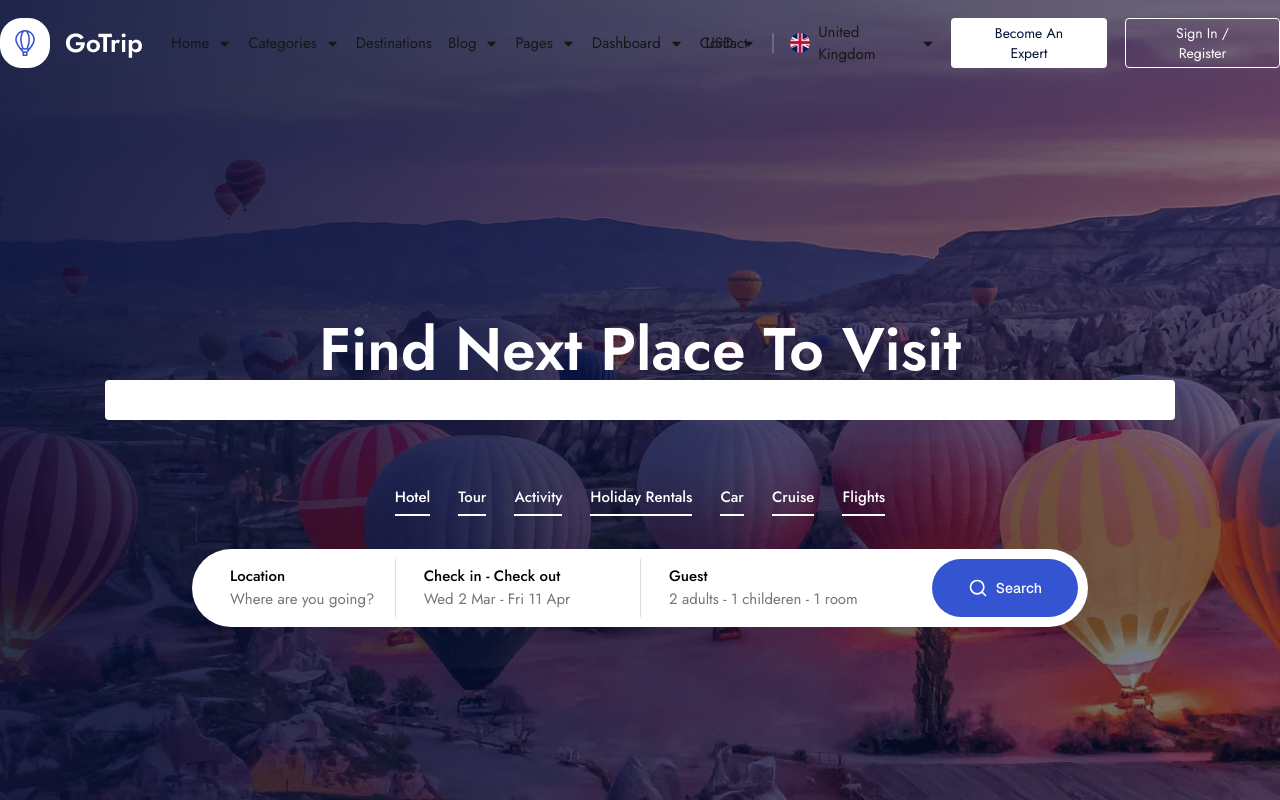
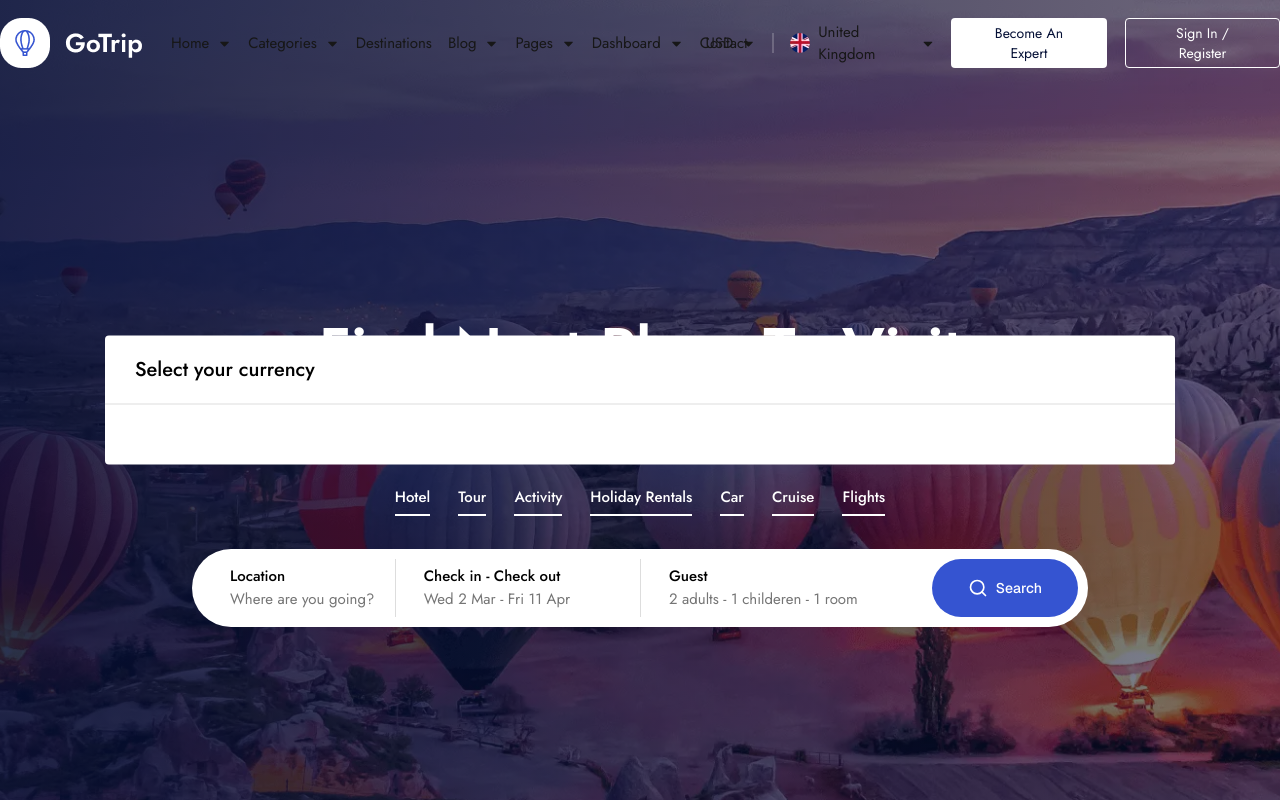
Before and after one commit to akmniazulalam/GoTrip, a Next.js app: page / in a window 1280 px wide. Both pictures are taken after a click on the element "USD". Shown: the top 800 px of the page. Built offline with nearby package versions, Linux system fonts and the light colour scheme.

Commit message:
currency grids add

```diff
--- a/app/(components)/Header.jsx
+++ b/app/(components)/Header.jsx
@@ -209,7 +209,15 @@ const Header = () => {
               usd <FaCaretDown />
             </span>
             {currency && (
-              <div className="w-267.5 bg-white rounded-sm px-7.5 py-5 top-1/2 left-1/2 -translate-1/2 fixed "></div>
+              <div className="w-267.5 bg-white rounded-sm top-1/2 left-1/2 -translate-1/2 fixed">
+                <div className="px-7.5 py-5">
+                  <p className="text-xl font-medium text-black font-jost">
+                    Select your currency
+                  </p>
+                </div>
+                <hr className="text-[#ddd]"/>
+                <div className="p-7.5 grid grid-cols-5 gap-7.5"></div>
+              </div>
             )}
             <div className="w-0.5 h-5 bg-[#ffffff33]"></div>
             <div className="flex gap-x-2 items-center">
```
